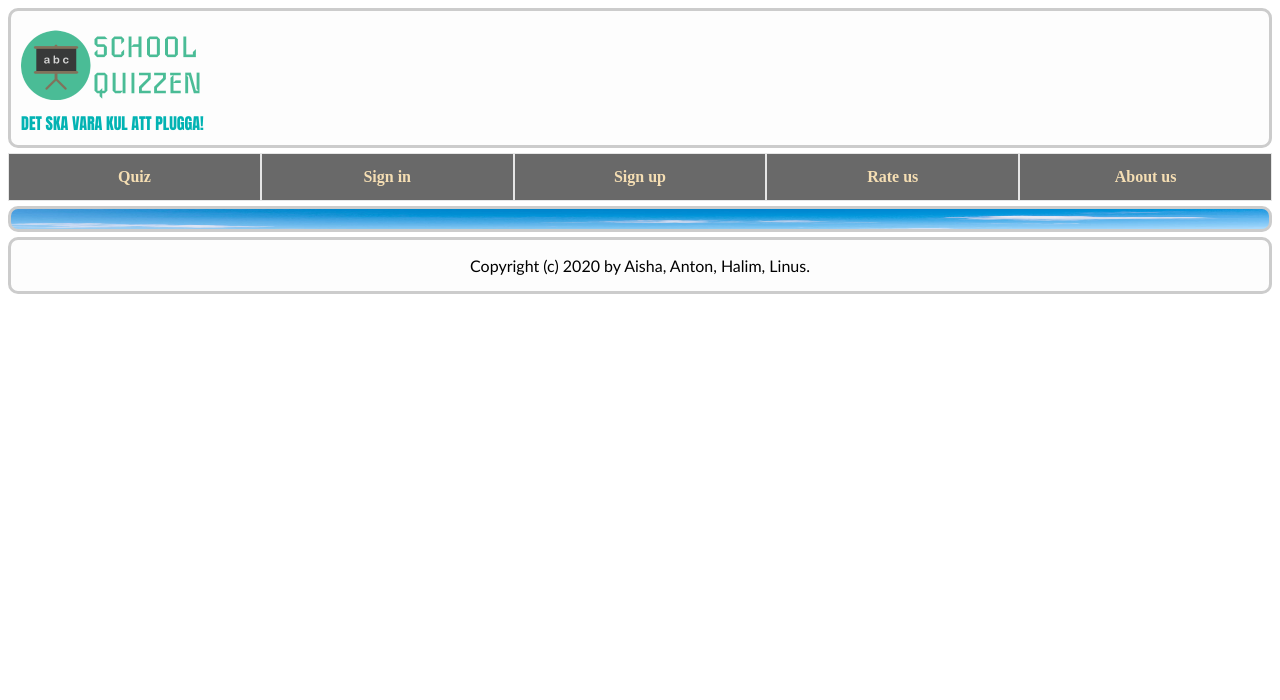
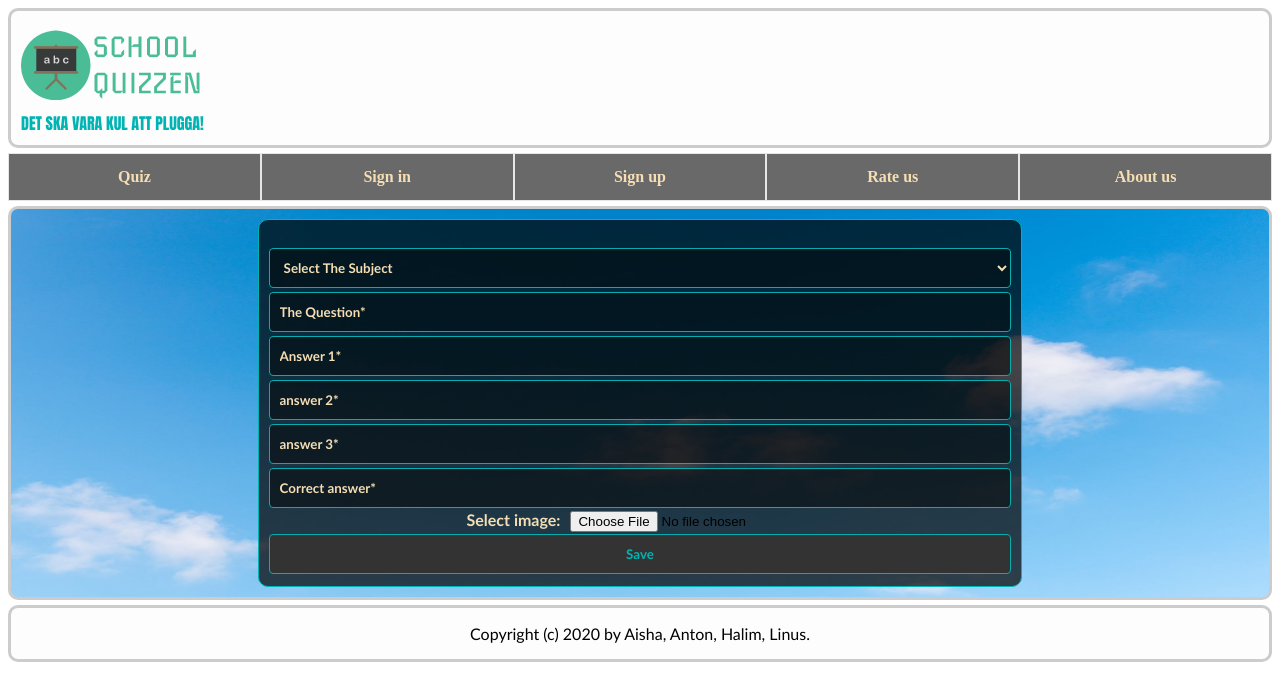
Before and after one commit to LinusSelven/web-application-quiz, a Vue app: page /CreateNewQuiz in a window 1280 px wide. Shown: the top 700 px of the page. Built offline with nearby package versions, Linux system fonts and the light colour scheme; the HTML template or start-up script is replaced by a standard one.

Commit message:
new page create new quiz

```diff
--- a/src/App.vue
+++ b/src/App.vue
@@ -14,7 +14,7 @@
           <li><router-link to="/"> Quiz</router-link></li>
           <li><router-link to="/login">Sign in</router-link></li>
           <li><router-link to="/register">Sign up</router-link></li>
-          <li><router-link to="/rate">Rate us</router-link></li>
+          <li><router-link to="/CreateNewQuiz">Rate us</router-link></li>
           <li><router-link to="/aboutus">About us</router-link></li>
         </ul>
       </div>
--- /dev/null
+++ b/src/components/CreateNewQuiz.vue
@@ -0,0 +1,143 @@
+<template>
+    <div class="createQuiz">
+    <p>{{registrationStatus}}</p>
+    <p id="validation">{{validation}}</p>
+    <article >
+        <select id="destination" name="country">
+            <option value="0">Select The Subject</option>
+            <option value="1">Geografi</option>
+            <option value="2">Matematik</option>
+            <option value="3">Svenska</option>
+            <option value="4">Engelska</option>
+        </select>
+        <input type="text" id="question" name="question" placeholder="The Question*">
+        <input type="text" id="answer1" name="answer1" placeholder="Answer 1*" >
+        <input type="text" id="answer2" name="answer2" placeholder="answer 2*">
+        <input type="text" id="answer3" name="answer3" placeholder="answer 3*">
+        <input type="text" id="correctAnswer" name="correctAnswer" placeholder="Correct answer*" >
+        <label for="img">Select image:</label>
+        <input type="file" id="img" name="img" accept="image/*">
+        <input type="submit" value="Save" >
+    </article>
+</div>
+
+</template>
+
+<script>
+  export default {
+    name: 'CreateNewQuiz'
+  }
+</script>
+
+<style scoped>
+    input[type=text], input[type=email], input[type=password], input[type=checkbox], input[type=checkbox],select, textarea, label {
+        padding: 10px;
+        margin-top: 2px;
+        margin-bottom: 2px;
+        border: 1px solid rgb(7, 172, 172);
+        border-radius: 4px;
+        box-sizing: border-box;
+        resize: vertical;
+        background: rgba(5, 5, 5, 0.9);
+        color: wheat;
+        font-family: Calibri, monospace;
+        font-weight: bold;
+        width: 100%;
+        height: 40px;
+        cursor: pointer;
+    }
+    p{
+        font-family: Calibri, monospace;
+        font-weight: bolder;
+        color: #1b9b52;
+    }
+    #validation{
+        font-family: Calibri, monospace;
+        font-weight: normal;
+        color: #f60334;
+    }
+    .vl {
+        border-left: 2px solid dimgray;
+        height: 100%;
+    }
+    input[type=checkbox]{
+        height: auto;
+        width: auto;
+    }
+    input[type=submit] {
+        margin-top: 2px;
+        margin-bottom: 2px;
+        background-color: #333333;
+        font-family: Calibri, monospace;
+        font-weight: bold;
+        color: #02b3b3;
+        border: 1px solid rgb(7, 172, 172);
+        border-radius: 4px;
+        width: 100%;
+        height: 40px;
+        cursor: pointer;
+    }
+
+    input[type=submit]:hover {
+        background-color: #e9e608;
+        color: black;
+    }
+
+    .createQuiz {
+        display: inline-block;
+        width: 100%;
+    }
+    span{
+        font-family: Calibri, monospace;
+        font-weight: normal;
+        color: wheat;
+    }
+    ::-webkit-input-placeholder { /* Edge */
+        color: #fced62;
+    }
+
+    :-ms-input-placeholder { /* Internet Explorer */
+        color: #fced62;
+    }
+
+    ::placeholder {
+        color: wheat;
+    }
+    /* Mobile */
+    @media screen and (max-width: 400px) {
+
+    }
+    /* Tablet */
+    @media screen and (min-width: 768px) and (max-width: 1024px) {
+
+    }
+    /* Desktop */
+    @media screen and (min-width: 1025px) {
+        .createQuiz {
+            border: 1px solid #02b3b3;
+            border-radius: 10px;
+            background: rgba(0, 0, 0, 0.7);
+            padding: 10px;
+            width: 60%;
+        }
+        input[type=text], input[type=email], input[type=password], select, textarea, label {
+            padding: 10px;
+            margin-top: 2px;
+            margin-bottom: 2px;
+            border: 1px solid rgb(7, 172, 172);
+            border-radius: 4px;
+            box-sizing: border-box;
+            resize: vertical;
+            background: rgba(5, 5, 5, 0.5);
+            color: wheat;
+            font-family: Calibri, monospace;
+            font-weight: bold;
+            width: 100%;
+            height: 40px;
+        }
+        label{
+            border: none;
+            background: none;
+        }
+    }
+</style>
--- a/src/components/login.vue
+++ b/src/components/login.vue
@@ -58,9 +58,7 @@
                     }
               },
           async submitLogout() {
-            const response = await AuthServices.logout({
-
-            });
+            const response = await AuthServices.logout();
             this.errorMessage = response.data.message;
             this.isLogged = false;
           }
--- a/src/components/register.vue
+++ b/src/components/register.vue
@@ -101,7 +101,7 @@
                       userRole: this.userRole,
                       fullName: this.fullName,
                       email: this.email,
-                      password2: this.password2,
+                      password: this.password2,
                       phoneNumber: this.phoneNumber,
                       schoolLevel: this.key
                     });
--- a/src/router/index.js
+++ b/src/router/index.js
@@ -2,6 +2,7 @@ import Vue from 'vue'
 import VueRouter from 'vue-router'
 import Home from '../components/category.vue'
 import Login from '../components/login.vue'
+import CreateNewQuiz from '../components/CreateNewQuiz.vue'
 
 Vue.use(VueRouter)
 
@@ -25,6 +26,11 @@ const routes = [
         path: '/login',
         name: 'Login',
         component: Login
+    }  ,
+    {
+        path: '/CreateNewQuiz',
+        name: 'CreateNewQuiz',
+        component: CreateNewQuiz
     }  ,
 
     {
--- a/src/services/ApiServices.js
+++ b/src/services/ApiServices.js
@@ -16,7 +16,7 @@ export default{
   verifyPasswords(credentials){
     return Api().post('passwords', credentials)
   },
-  logout(credentials){
-    return Api().post('logout', credentials)
+  logout(){
+    return Api().post('logout')
   },
 }
```
Also changed, not shown: src/backend/server.js (+20 -21 lines), 1 other file (tests, documents, lock files or other folders).
